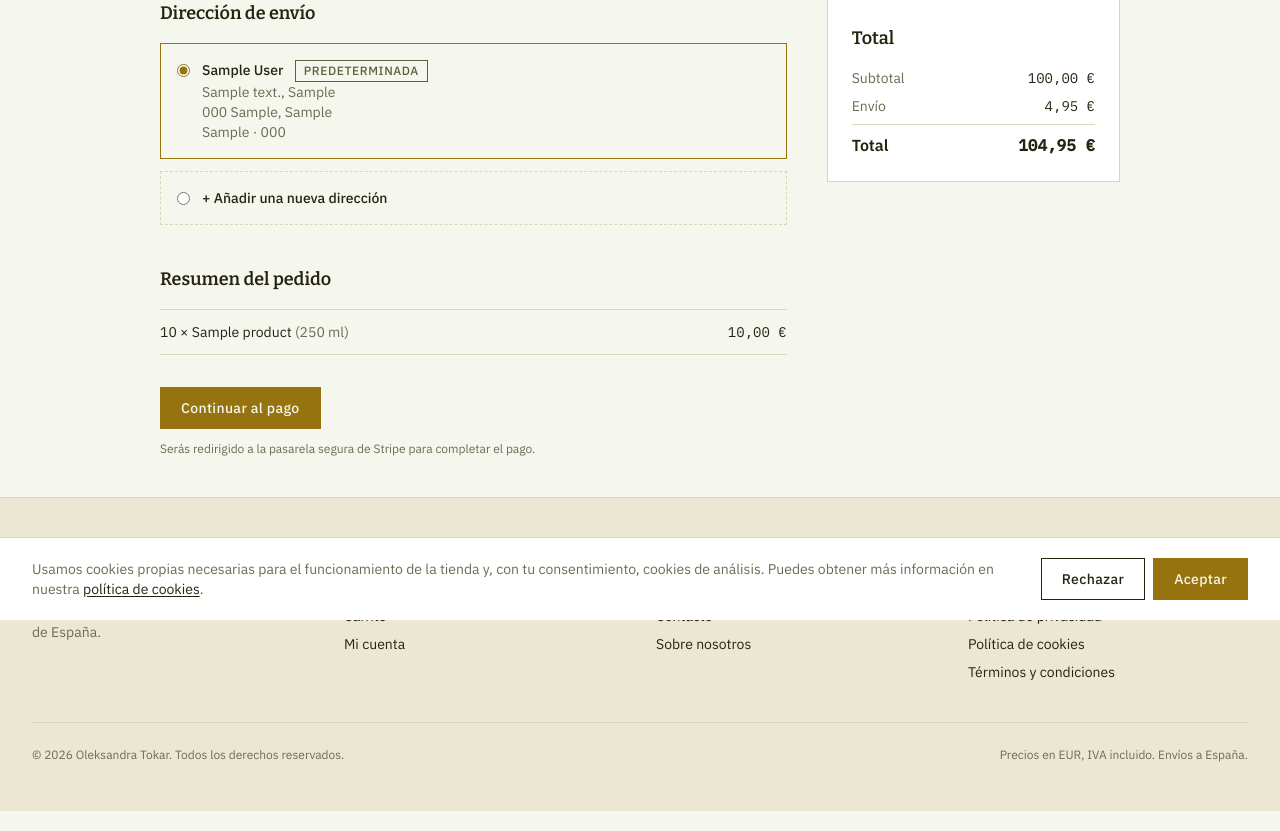
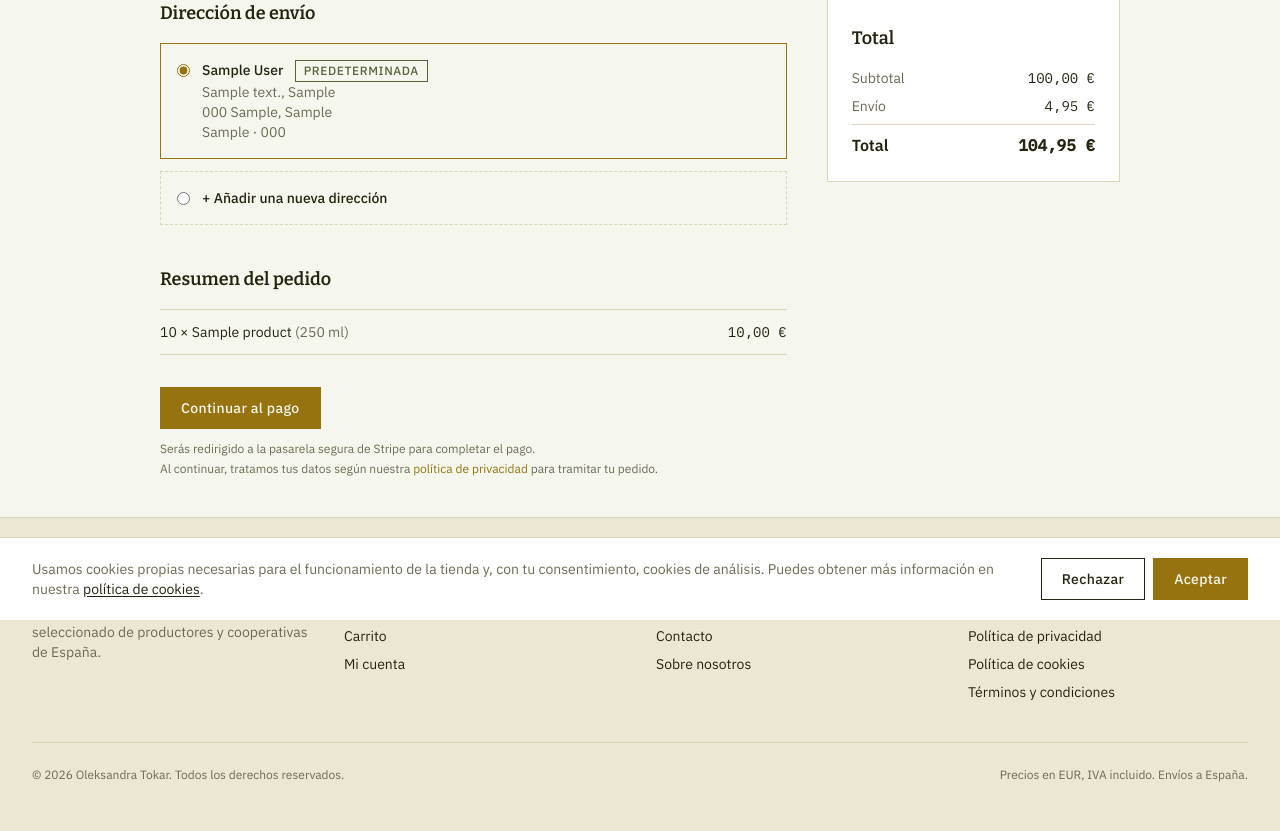
Before and after one commit to ArtemTokar13/oliveoil, a Django app: page /checkout/ in a window 1280 px wide. Shown: the part 180-1011 px from the top of the page. Run offline with Django 4.2, Linux system fonts and the light colour scheme; a user stored in the database is signed in; data comes from the database, SQL or seed files in the repository; tables that the repository leaves empty hold one stand-in row (values such as "Sample post"); style sheets or scripts are compiled from the project's sources; some libraries are stand-ins or nearby versions.

Commit message:
Accept private policy

```diff
--- a/pages/views.py
+++ b/pages/views.py
@@ -54,6 +54,8 @@ def contact(request):
             errors["subject"] = "Introduce un asunto."
         if not values["message"]:
             errors["message"] = "Escribe tu mensaje."
+        if not request.POST.get("privacy_consent"):
+            errors["privacy_consent"] = "Debes aceptar la política de privacidad para enviar el mensaje."
 
         if not errors:
             ContactMessage.objects.create(**values)
--- a/templates/orders/checkout.html
+++ b/templates/orders/checkout.html
@@ -92,6 +92,11 @@
         Continuar al pago
       </button>
       <p class="mt-3 text-xs text-ink-muted">Serás redirigido a la pasarela segura de Stripe para completar el pago.</p>
+      <p class="mt-1 text-xs text-ink-muted">
+        Al continuar, tratamos tus datos según nuestra
+        <a href="{% url 'pages:privacy_policy' %}" target="_blank" class="text-accent hover:underline">política de privacidad</a>
+        para tramitar tu pedido.
+      </p>
     </form>
 
     <aside class="h-fit border border-border bg-surface p-6">
```
Also changed, not shown: templates/pages/contact.html (+10 -0 lines).
